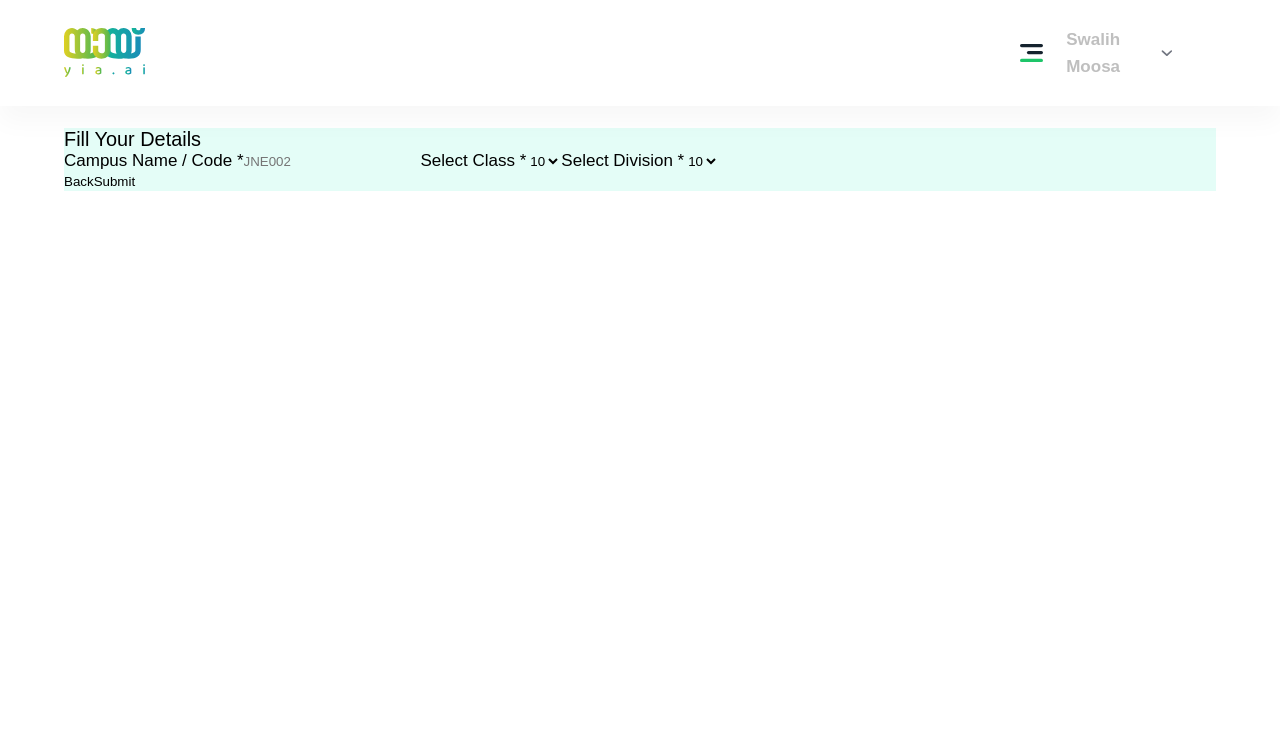
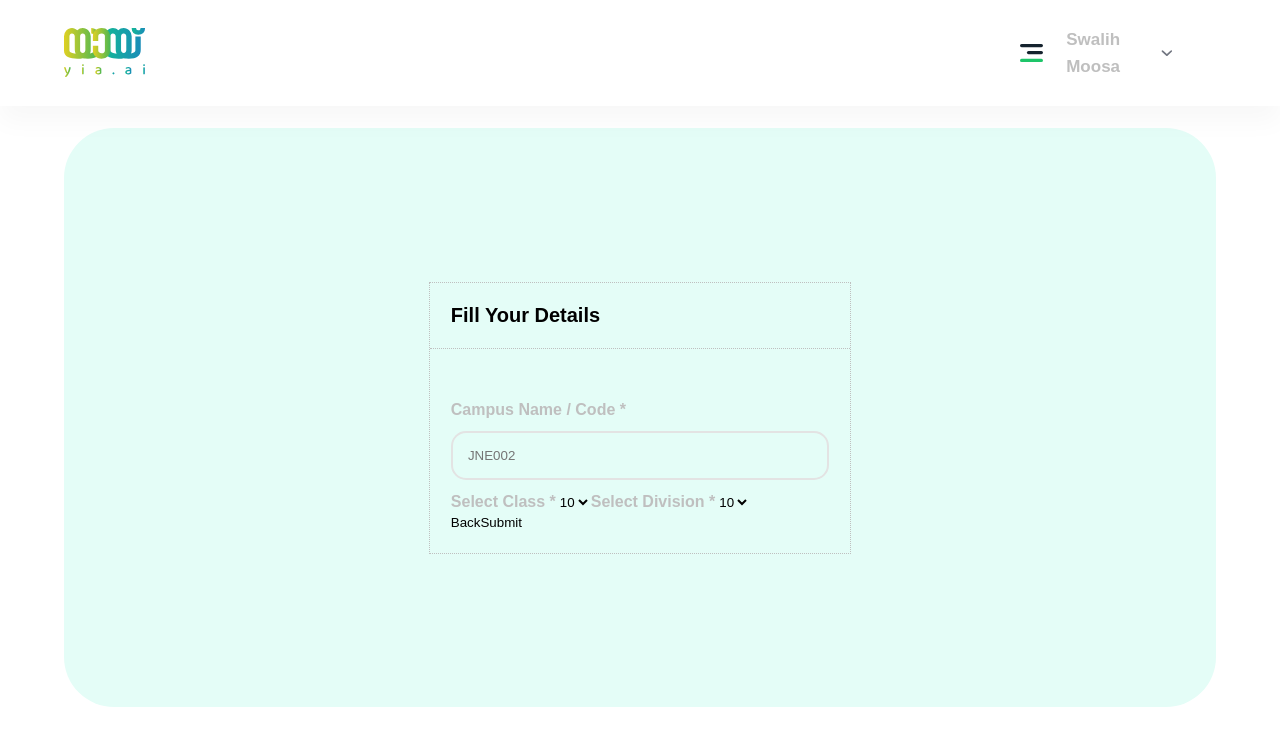
Before and after one commit to swalihmoosa/yiaai, a React (Create React App) app: page / in a window 1280 px wide. Shown: the top 746 px of the page. Built offline with nearby package versions, Linux system fonts and the light colour scheme.

Commit message:
FillDetails | ongoing

```diff
--- a/src/components/screens/FillDetails.jsx
+++ b/src/components/screens/FillDetails.jsx
@@ -9,6 +9,7 @@ export default function FillDetails() {
                     <H3>
                         Fill Your Details
                     </H3>
+                    <Hr />
                     <Form>
                         <Label>
                             Campus Name / Code *
@@ -56,12 +57,39 @@ const Wrapper = styled.section`
     margin: 0 auto;
     width: 90%;
     background-color: #e4fdf7;
+    padding: 12%;
+    border-radius: 50px;
 `
-const Details = styled.div``
-const H3 = styled.h3``
-const Form = styled.form``
-const Label = styled.label``
-const Campus = styled.input``
+const Details = styled.div`
+    width: 50%;
+    margin: 0 auto;
+    border: 1px dotted #bfbfbf;
+`
+const H3 = styled.h3`
+    padding: 5%;
+    font-size: 20px;
+    font-weight: 700;
+`
+const Hr = styled.hr`
+    border-top: 1px dotted #bfbfbf;
+    margin-bottom: 30px;
+    width: 100%;
+`
+const Form = styled.form`
+    padding: 5%;
+`
+const Label = styled.label`
+    font-size: 16px;
+    font-weight: 700;
+    color: #bfbfbf;
+`
+const Campus = styled.input`
+    width: 100%;
+    border: 2px solid #e3e3e3;
+    padding: 4%;
+    margin: 3% 0;
+    border-radius: 15px;
+`
 const Classes = styled.select``
 const Class = styled.option``
 const Divisions = styled.select``
```
